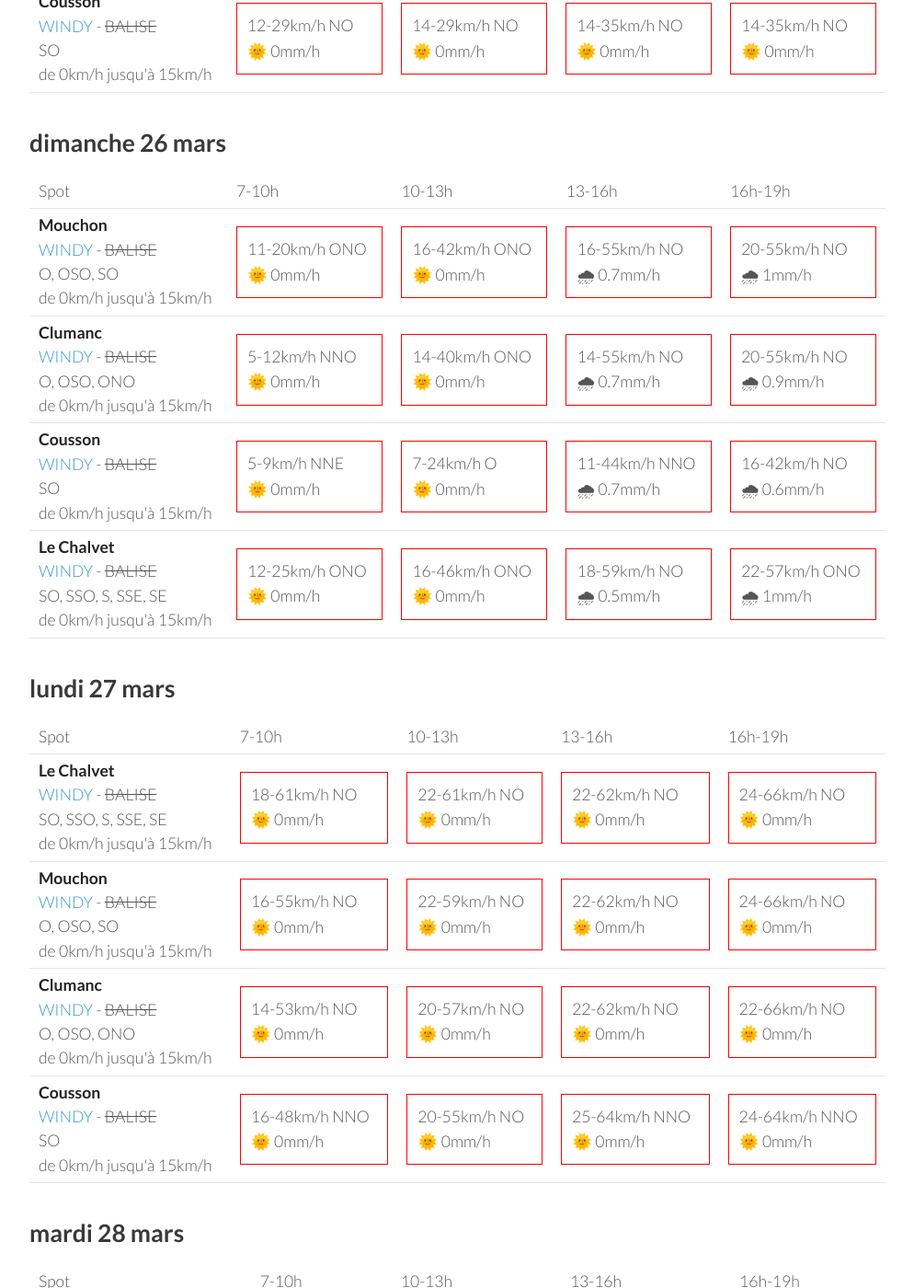
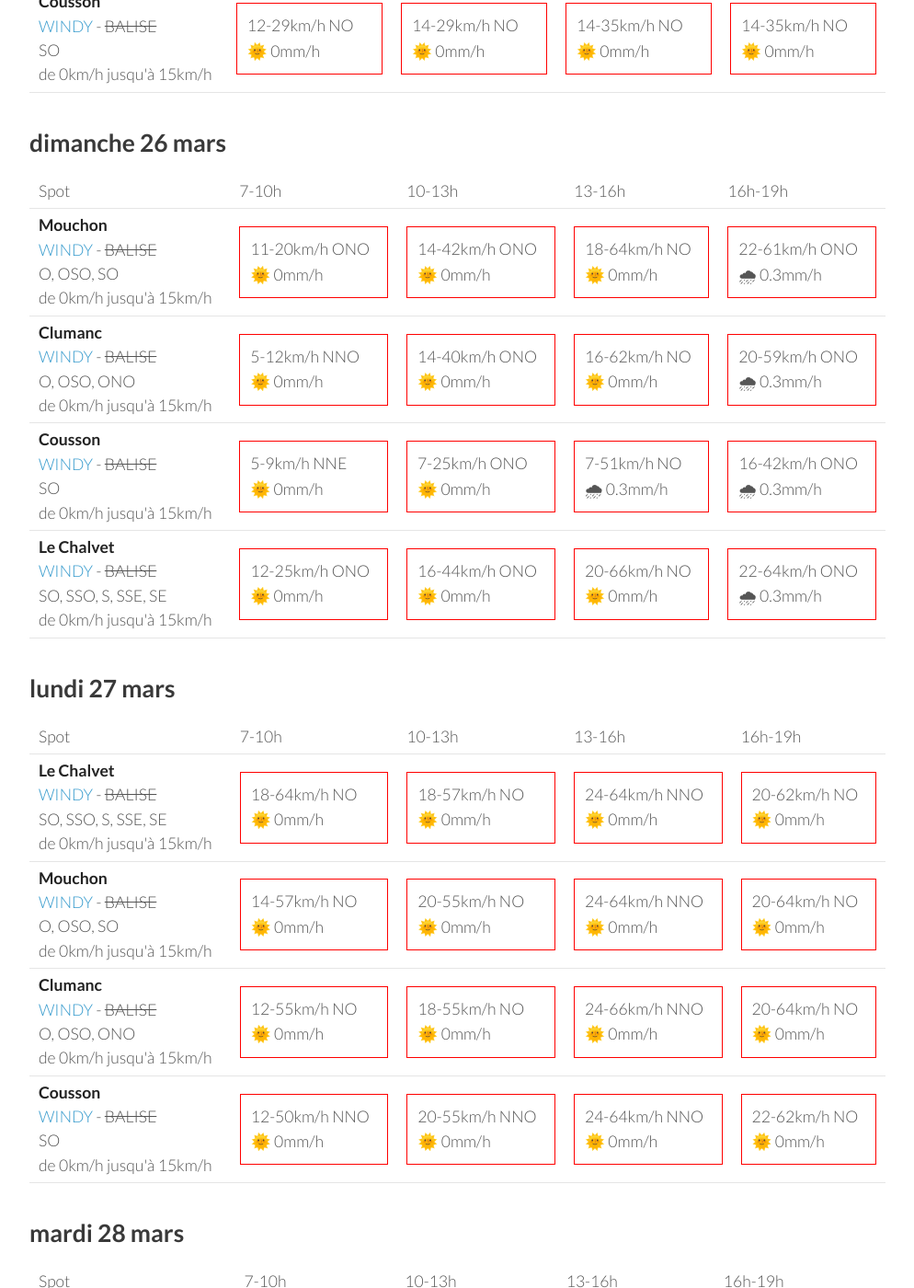
Before and after one commit to parapente-dans-le-nord/parapente-dans-le-nord.github.io, a Jekyll site: the page built from serre_poncon.markdown, in a window 1280 px wide and 1400 px high, scrolled down 1325 px. Shown: the whole window at 92% size, without its empty margins (26-1020 px from the left). Built offline with Jekyll 4.4.1, drawn with Linux system fonts in a browser that asks for light colours; some of the changed text lies outside the part shown.

Commit message:
update index.markdown

```diff
--- a/serre_poncon.markdown
+++ b/serre_poncon.markdown
@@ -133,9 +133,9 @@ page mise à jour le vendredi 24 mars 19:31
         <td><strong>Mouchon</strong><br><a href="https://windy.com/43.992/6.424?43.878,6.425,10,m:eSuaglR">WINDY</a> - <span class="no-balise"> BALISE </span><br> <span class="vent-favorable">O, OSO, SO</span><br><span class="force-vent">de 0km/h jusqu'à 15km/h</span> </td>
 
             <td><div class="not-flyable"><p>11-20km/h ONO</p><p>🌞 0mm/h</p></div></td>
-            <td><div class="not-flyable"><p>16-42km/h ONO</p><p>🌞 0mm/h</p></div></td>
-            <td><div class="not-flyable"><p>16-55km/h NO</p><p>🌧 0.7mm/h</p></div></td>
-            <td><div class="not-flyable"><p>20-55km/h NO</p><p>🌧 1mm/h</p></div></td>
+            <td><div class="not-flyable"><p>14-42km/h ONO</p><p>🌞 0mm/h</p></div></td>
+            <td><div class="not-flyable"><p>18-64km/h NO</p><p>🌞 0mm/h</p></div></td>
+            <td><div class="not-flyable"><p>22-61km/h ONO</p><p>🌧 0.3mm/h</p></div></td>
 
 
     </tr>
@@ -144,8 +144,8 @@ page mise à jour le vendredi 24 mars 19:31
 
             <td><div class="not-flyable"><p>5-12km/h NNO</p><p>🌞 0mm/h</p></div></td>
             <td><div class="not-flyable"><p>14-40km/h ONO</p><p>🌞 0mm/h</p></div></td>
-            <td><div class="not-flyable"><p>14-55km/h NO</p><p>🌧 0.7mm/h</p></div></td>
-            <td><div class="not-flyable"><p>20-55km/h NO</p><p>🌧 0.9mm/h</p></div></td>
+            <td><div class="not-flyable"><p>16-62km/h NO</p><p>🌞 0mm/h</p></div></td>
+            <td><div class="not-flyable"><p>20-59km/h ONO</p><p>🌧 0.3mm/h</p></div></td>
 
 
     </tr>
@@ -153,9 +153,9 @@ page mise à jour le vendredi 24 mars 19:31
         <td><strong>Cousson</strong><br><a href="https://windy.com/44.054/6.240?43.940,6.241,10,m:eSAaglz">WINDY</a> - <span class="no-balise"> BALISE </span><br> <span class="vent-favorable">SO</span><br><span class="force-vent">de 0km/h jusqu'à 15km/h</span> </td>
 
             <td><div class="not-flyable"><p>5-9km/h NNE</p><p>🌞 0mm/h</p></div></td>
-            <td><div class="not-flyable"><p>7-24km/h O</p><p>🌞 0mm/h</p></div></td>
-            <td><div class="not-flyable"><p>11-44km/h NNO</p><p>🌧 0.7mm/h</p></div></td>
-            <td><div class="not-flyable"><p>16-42km/h NO</p><p>🌧 0.6mm/h</p></div></td>
+            <td><div class="not-flyable"><p>7-25km/h ONO</p><p>🌞 0mm/h</p></div></td>
+            <td><div class="not-flyable"><p>7-51km/h NO</p><p>🌧 0.3mm/h</p></div></td>
+            <td><div class="not-flyable"><p>16-42km/h ONO</p><p>🌧 0.3mm/h</p></div></td>
 
 
     </tr>
@@ -163,9 +163,9 @@ page mise à jour le vendredi 24 mars 19:31
         <td><strong>Le Chalvet</strong><br><a href="https://windy.com/43.979/6.480?43.866,6.480,10,m:eSsaglX">WINDY</a> - <span class="no-balise"> BALISE </span><br> <span class="vent-favorable">SO, SSO, S, SSE, SE</span><br><span class="force-vent">de 0km/h jusqu'à 15km/h</span> </td>
 
             <td><div class="not-flyable"><p>12-25km/h ONO</p><p>🌞 0mm/h</p></div></td>
-            <td><div class="not-flyable"><p>16-46km/h ONO</p><p>🌞 0mm/h</p></div></td>
-            <td><div class="not-flyable"><p>18-59km/h NO</p><p>🌧 0.5mm/h</p></div></td>
-            <td><div class="not-flyable"><p>22-57km/h ONO</p><p>🌧 1mm/h</p></div></td>
+            <td><div class="not-flyable"><p>16-44km/h ONO</p><p>🌞 0mm/h</p></div></td>
+            <td><div class="not-flyable"><p>20-66km/h NO</p><p>🌞 0mm/h</p></div></td>
+            <td><div class="not-flyable"><p>22-64km/h ONO</p><p>🌧 0.3mm/h</p></div></td>
 
 
     </tr>
@@ -188,40 +188,40 @@ page mise à jour le vendredi 24 mars 19:31
 <tr>
         <td><strong>Le Chalvet</strong><br><a href="https://windy.com/43.979/6.480?43.866,6.480,10,m:eSsaglX">WINDY</a> - <span class="no-balise"> BALISE </span><br> <span class="vent-favorable">SO, SSO, S, SSE, SE</span><br><span class="force-vent">de 0km/h jusqu'à 15km/h</span> </td>
 
-            <td><div class="not-flyable"><p>18-61km/h NO</p><p>🌞 0mm/h</p></div></td>
-            <td><div class="not-flyable"><p>22-61km/h NO</p><p>🌞 0mm/h</p></div></td>
-            <td><div class="not-flyable"><p>22-62km/h NO</p><p>🌞 0mm/h</p></div></td>
-            <td><div class="not-flyable"><p>24-66km/h NO</p><p>🌞 0mm/h</p></div></td>
+            <td><div class="not-flyable"><p>18-64km/h NO</p><p>🌞 0mm/h</p></div></td>
+            <td><div class="not-flyable"><p>18-57km/h NO</p><p>🌞 0mm/h</p></div></td>
+            <td><div class="not-flyable"><p>24-64km/h NNO</p><p>🌞 0mm/h</p></div></td>
+            <td><div class="not-flyable"><p>20-62km/h NO</p><p>🌞 0mm/h</p></div></td>
 
 
     </tr>
 <tr>
         <td><strong>Mouchon</strong><br><a href="https://windy.com/43.992/6.424?43.878,6.425,10,m:eSuaglR">WINDY</a> - <span class="no-balise"> BALISE </span><br> <span class="vent-favorable">O, OSO, SO</span><br><span class="force-vent">de 0km/h jusqu'à 15km/h</span> </td>
 
-            <td><div class="not-flyable"><p>16-55km/h NO</p><p>🌞 0mm/h</p></div></td>
-            <td><div class="not-flyable"><p>22-59km/h NO</p><p>🌞 0mm/h</p></div></td>
-            <td><div class="not-flyable"><p>22-62km/h NO</p><p>🌞 0mm/h</p></div></td>
-            <td><div class="not-flyable"><p>24-66km/h NO</p><p>🌞 0mm/h</p></div></td>
+            <td><div class="not-flyable"><p>14-57km/h NO</p><p>🌞 0mm/h</p></div></td>
+            <td><div class="not-flyable"><p>20-55km/h NO</p><p>🌞 0mm/h</p></div></td>
+            <td><div class="not-flyable"><p>24-64km/h NNO</p><p>🌞 0mm/h</p></div></td>
+            <td><div class="not-flyable"><p>20-64km/h NO</p><p>🌞 0mm/h</p></div></td>
 
 
     </tr>
 <tr>
         <td><strong>Clumanc</strong><br><a href="https://windy.com/44.027/6.402?43.914,6.403,10,m:eSxaglP">WINDY</a> - <span class="no-balise"> BALISE </span><br> <span class="vent-favorable">O, OSO, ONO</span><br><span class="force-vent">de 0km/h jusqu'à 15km/h</span> </td>
 
-            <td><div class="not-flyable"><p>14-53km/h NO</p><p>🌞 0mm/h</p></div></td>
-            <td><div class="not-flyable"><p>20-57km/h NO</p><p>🌞 0mm/h</p></div></td>
-            <td><div class="not-flyable"><p>22-62km/h NO</p><p>🌞 0mm/h</p></div></td>
-            <td><div class="not-flyable"><p>22-66km/h NO</p><p>🌞 0mm/h</p></div></td>
+            <td><div class="not-flyable"><p>12-55km/h NO</p><p>🌞 0mm/h</p></div></td>
+            <td><div class="not-flyable"><p>18-55km/h NO</p><p>🌞 0mm/h</p></div></td>
+            <td><div class="not-flyable"><p>24-66km/h NNO</p><p>🌞 0mm/h</p></div></td>
+            <td><div class="not-flyable"><p>20-64km/h NO</p><p>🌞 0mm/h</p></div></td>
 
 
     </tr>
 <tr>
         <td><strong>Cousson</strong><br><a href="https://windy.com/44.054/6.240?43.940,6.241,10,m:eSAaglz">WINDY</a> - <span class="no-balise"> BALISE </span><br> <span class="vent-favorable">SO</span><br><span class="force-vent">de 0km/h jusqu'à 15km/h</span> </td>
 
-            <td><div class="not-flyable"><p>16-48km/h NNO</p><p>🌞 0mm/h</p></div></td>
-            <td><div class="not-flyable"><p>20-55km/h NO</p><p>🌞 0mm/h</p></div></td>
-            <td><div class="not-flyable"><p>25-64km/h NNO</p><p>🌞 0mm/h</p></div></td>
+            <td><div class="not-flyable"><p>12-50km/h NNO</p><p>🌞 0mm/h</p></div></td>
+            <td><div class="not-flyable"><p>20-55km/h NNO</p><p>🌞 0mm/h</p></div></td>
             <td><div class="not-flyable"><p>24-64km/h NNO</p><p>🌞 0mm/h</p></div></td>
+            <td><div class="not-flyable"><p>22-62km/h NO</p><p>🌞 0mm/h</p></div></td>
 
 
     </tr>
@@ -244,19 +244,19 @@ page mise à jour le vendredi 24 mars 19:31
 <tr>
         <td><strong>Mouchon</strong><br><a href="https://windy.com/43.992/6.424?43.878,6.425,10,m:eSuaglR">WINDY</a> - <span class="no-balise"> BALISE </span><br> <span class="vent-favorable">O, OSO, SO</span><br><span class="force-vent">de 0km/h jusqu'à 15km/h</span> </td>
 
-            <td><div class="not-flyable"><p>3-20km/h E</p><p>🌞 0mm/h</p></div></td>
-            <td><div class="not-flyable"><p>9-25km/h OSO</p><p>🌞 0mm/h</p></div></td>
+            <td><div class="not-flyable"><p>1-20km/h NE</p><p>🌞 0mm/h</p></div></td>
+            <td><div class="not-flyable"><p>7-24km/h O</p><p>🌞 0mm/h</p></div></td>
             <td><div class="not-flyable"><p>11-33km/h O</p><p>🌞 0mm/h</p></div></td>
-            <td><div class="not-flyable"><p>12-35km/h O</p><p>🌞 0mm/h</p></div></td>
+            <td><div class="not-flyable"><p>12-37km/h ONO</p><p>🌞 0mm/h</p></div></td>
 
 
     </tr>
 <tr>
         <td><strong>Clumanc</strong><br><a href="https://windy.com/44.027/6.402?43.914,6.403,10,m:eSxaglP">WINDY</a> - <span class="no-balise"> BALISE </span><br> <span class="vent-favorable">O, OSO, ONO</span><br><span class="force-vent">de 0km/h jusqu'à 15km/h</span> </td>
 
-            <td><div class="not-flyable"><p>5-20km/h E</p><p>🌞 0mm/h</p></div></td>
-            <td><div class="not-flyable"><p>7-25km/h OSO</p><p>🌞 0mm/h</p></div></td>
-            <td><div class="not-flyable"><p>11-31km/h O</p><p>🌞 0mm/h</p></div></td>
+            <td><div class="not-flyable"><p>1-20km/h ENE</p><p>🌞 0mm/h</p></div></td>
+            <td><div class="not-flyable"><p>5-22km/h ONO</p><p>🌞 0mm/h</p></div></td>
+            <td><div class="not-flyable"><p>11-33km/h O</p><p>🌞 0mm/h</p></div></td>
             <td><div class="not-flyable"><p>12-35km/h O</p><p>🌞 0mm/h</p></div></td>
 
 
@@ -264,20 +264,20 @@ page mise à jour le vendredi 24 mars 19:31
 <tr>
         <td><strong>Cousson</strong><br><a href="https://windy.com/44.054/6.240?43.940,6.241,10,m:eSAaglz">WINDY</a> - <span class="no-balise"> BALISE </span><br> <span class="vent-favorable">SO</span><br><span class="force-vent">de 0km/h jusqu'à 15km/h</span> </td>
 
-            <td><div class="not-flyable"><p>5-18km/h E</p><p>🌞 0mm/h</p></div></td>
-            <td><div class="not-flyable"><p>9-27km/h SO</p><p>🌞 0mm/h</p></div></td>
-            <td><div class="not-flyable"><p>7-27km/h OSO</p><p>🌞 0mm/h</p></div></td>
-            <td><div class="not-flyable"><p>9-25km/h O</p><p>🌞 0mm/h</p></div></td>
+            <td><div class="not-flyable"><p>3-16km/h E</p><p>🌞 0mm/h</p></div></td>
+            <td><div class="not-flyable"><p>3-14km/h OSO</p><p>🌞 0mm/h</p></div></td>
+            <td><div class="not-flyable"><p>7-25km/h OSO</p><p>🌞 0mm/h</p></div></td>
+            <td><div class="not-flyable"><p>7-25km/h O</p><p>🌞 0mm/h</p></div></td>
 
 
     </tr>
 <tr>
         <td><strong>Le Chalvet</strong><br><a href="https://windy.com/43.979/6.480?43.866,6.480,10,m:eSsaglX">WINDY</a> - <span class="no-balise"> BALISE </span><br> <span class="vent-favorable">SO, SSO, S, SSE, SE</span><br><span class="force-vent">de 0km/h jusqu'à 15km/h</span> </td>
 
-            <td><div class="not-flyable"><p>3-18km/h E</p><p>🌞 0mm/h</p></div></td>
-            <td><div class="not-flyable"><p>9-25km/h OSO</p><p>🌞 0mm/h</p></div></td>
-            <td><div class="not-flyable"><p>11-33km/h O</p><p>🌞 0mm/h</p></div></td>
+            <td><div class="not-flyable"><p>1-18km/h NNO</p><p>🌞 0mm/h</p></div></td>
+            <td><div class="not-flyable"><p>9-27km/h O</p><p>🌞 0mm/h</p></div></td>
             <td><div class="not-flyable"><p>12-35km/h O</p><p>🌞 0mm/h</p></div></td>
+            <td><div class="not-flyable"><p>12-37km/h ONO</p><p>🌞 0mm/h</p></div></td>
 
 
     </tr>
@@ -300,40 +300,40 @@ page mise à jour le vendredi 24 mars 19:31
 <tr>
         <td><strong>Mouchon</strong><br><a href="https://windy.com/43.992/6.424?43.878,6.425,10,m:eSuaglR">WINDY</a> - <span class="no-balise"> BALISE </span><br> <span class="vent-favorable">O, OSO, SO</span><br><span class="force-vent">de 0km/h jusqu'à 15km/h</span> </td>
 
-            <td><div class="not-flyable"><p>9-38km/h NO</p><p>🌞 0mm/h</p></div></td>
-            <td><div class="not-flyable"><p>16-51km/h ONO</p><p>🌞 0mm/h</p></div></td>
-            <td><div class="not-flyable"><p>22-59km/h ONO</p><p>🌞 0mm/h</p></div></td>
-            <td><div class="not-flyable"><p>22-64km/h ONO</p><p>🌞 0mm/h</p></div></td>
+            <td><div class="not-flyable"><p>7-33km/h NO</p><p>🌞 0mm/h</p></div></td>
+            <td><div class="not-flyable"><p>14-46km/h ONO</p><p>🌞 0mm/h</p></div></td>
+            <td><div class="not-flyable"><p>22-61km/h ONO</p><p>🌞 0mm/h</p></div></td>
+            <td><div class="not-flyable"><p>24-70km/h ONO</p><p>🌞 0mm/h</p></div></td>
 
 
     </tr>
 <tr>
         <td><strong>Clumanc</strong><br><a href="https://windy.com/44.027/6.402?43.914,6.403,10,m:eSxaglP">WINDY</a> - <span class="no-balise"> BALISE </span><br> <span class="vent-favorable">O, OSO, ONO</span><br><span class="force-vent">de 0km/h jusqu'à 15km/h</span> </td>
 
-            <td><div class="not-flyable"><p>7-37km/h NO</p><p>🌞 0mm/h</p></div></td>
-            <td><div class="not-flyable"><p>14-48km/h ONO</p><p>🌞 0mm/h</p></div></td>
-            <td><div class="not-flyable"><p>20-59km/h ONO</p><p>🌞 0mm/h</p></div></td>
-            <td><div class="not-flyable"><p>22-64km/h ONO</p><p>🌞 0mm/h</p></div></td>
+            <td><div class="not-flyable"><p>5-33km/h NO</p><p>🌞 0mm/h</p></div></td>
+            <td><div class="not-flyable"><p>12-44km/h ONO</p><p>🌞 0mm/h</p></div></td>
+            <td><div class="not-flyable"><p>22-61km/h ONO</p><p>🌞 0mm/h</p></div></td>
+            <td><div class="not-flyable"><p>24-68km/h NO</p><p>🌞 0mm/h</p></div></td>
 
 
     </tr>
 <tr>
         <td><strong>Cousson</strong><br><a href="https://windy.com/44.054/6.240?43.940,6.241,10,m:eSAaglz">WINDY</a> - <span class="no-balise"> BALISE </span><br> <span class="vent-favorable">SO</span><br><span class="force-vent">de 0km/h jusqu'à 15km/h</span> </td>
 
-            <td><div class="not-flyable"><p>1-18km/h ENE</p><p>🌞 0mm/h</p></div></td>
-            <td><div class="not-flyable"><p>5-27km/h O</p><p>🌞 0mm/h</p></div></td>
+            <td><div class="not-flyable"><p>1-16km/h ENE</p><p>🌞 0mm/h</p></div></td>
+            <td><div class="not-flyable"><p>5-25km/h O</p><p>🌞 0mm/h</p></div></td>
             <td><div class="not-flyable"><p>14-42km/h ONO</p><p>🌞 0mm/h</p></div></td>
-            <td><div class="not-flyable"><p>18-51km/h ONO</p><p>🌞 0mm/h</p></div></td>
+            <td><div class="not-flyable"><p>20-55km/h ONO</p><p>🌞 0mm/h</p></div></td>
 
 
     </tr>
 <tr>
         <td><strong>Le Chalvet</strong><br><a href="https://windy.com/43.979/6.480?43.866,6.480,10,m:eSsaglX">WINDY</a> - <span class="no-balise"> BALISE </span><br> <span class="vent-favorable">SO, SSO, S, SSE, SE</span><br><span class="force-vent">de 0km/h jusqu'à 15km/h</span> </td>
 
-            <td><div class="not-flyable"><p>12-46km/h ONO</p><p>🌞 0mm/h</p></div></td>
-            <td><div class="not-flyable"><p>18-57km/h ONO</p><p>🌞 0mm/h</p></div></td>
+            <td><div class="not-flyable"><p>9-37km/h ONO</p><p>🌞 0mm/h</p></div></td>
+            <td><div class="not-flyable"><p>16-50km/h ONO</p><p>🌞 0mm/h</p></div></td>
             <td><div class="not-flyable"><p>22-62km/h ONO</p><p>🌞 0mm/h</p></div></td>
-            <td><div class="not-flyable"><p>22-66km/h ONO</p><p>🌞 0mm/h</p></div></td>
+            <td><div class="not-flyable"><p>24-70km/h ONO</p><p>🌞 0mm/h</p></div></td>
 
 
     </tr>
```
Also changed, not shown: other parts of serre_poncon.markdown (+1 -1 lines).
